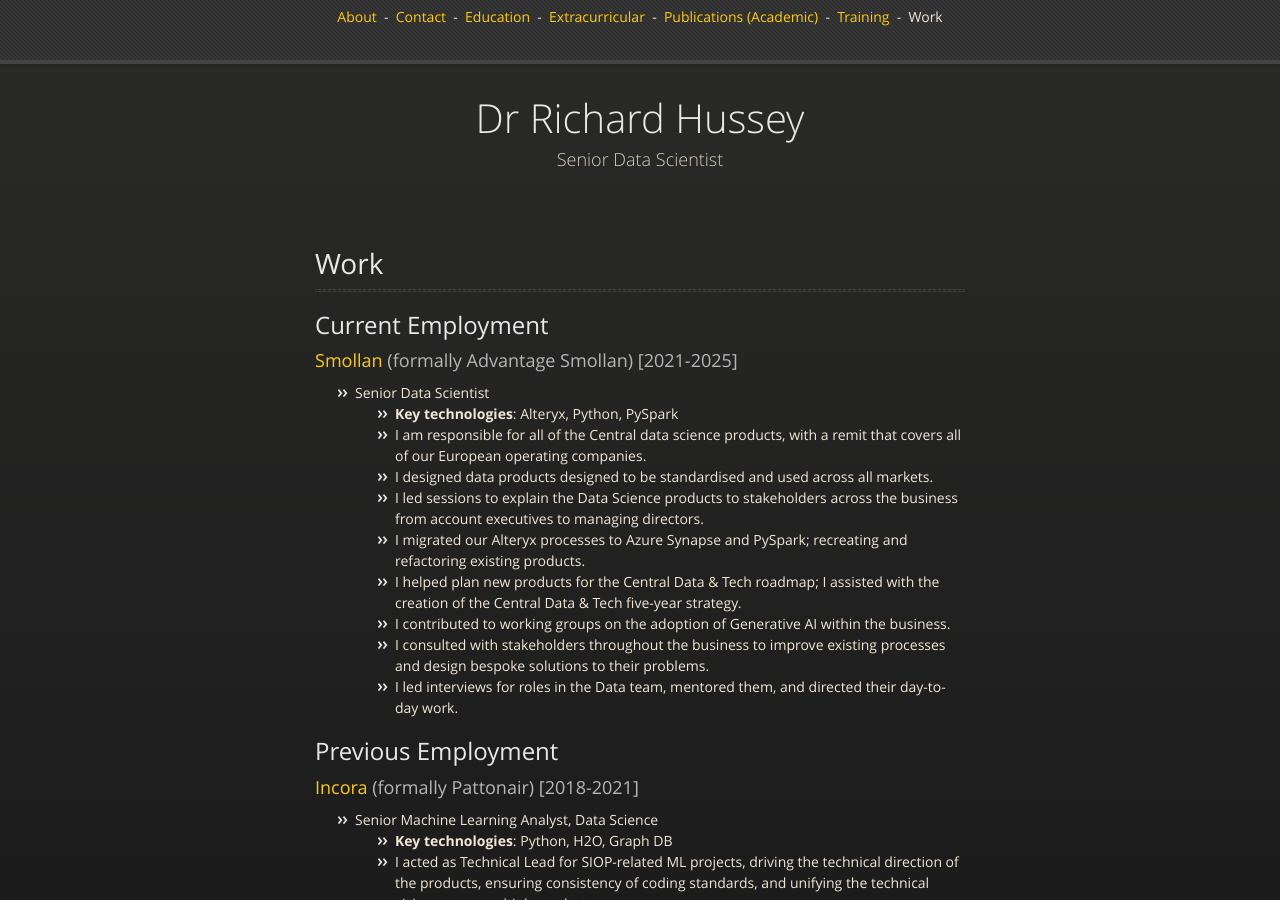
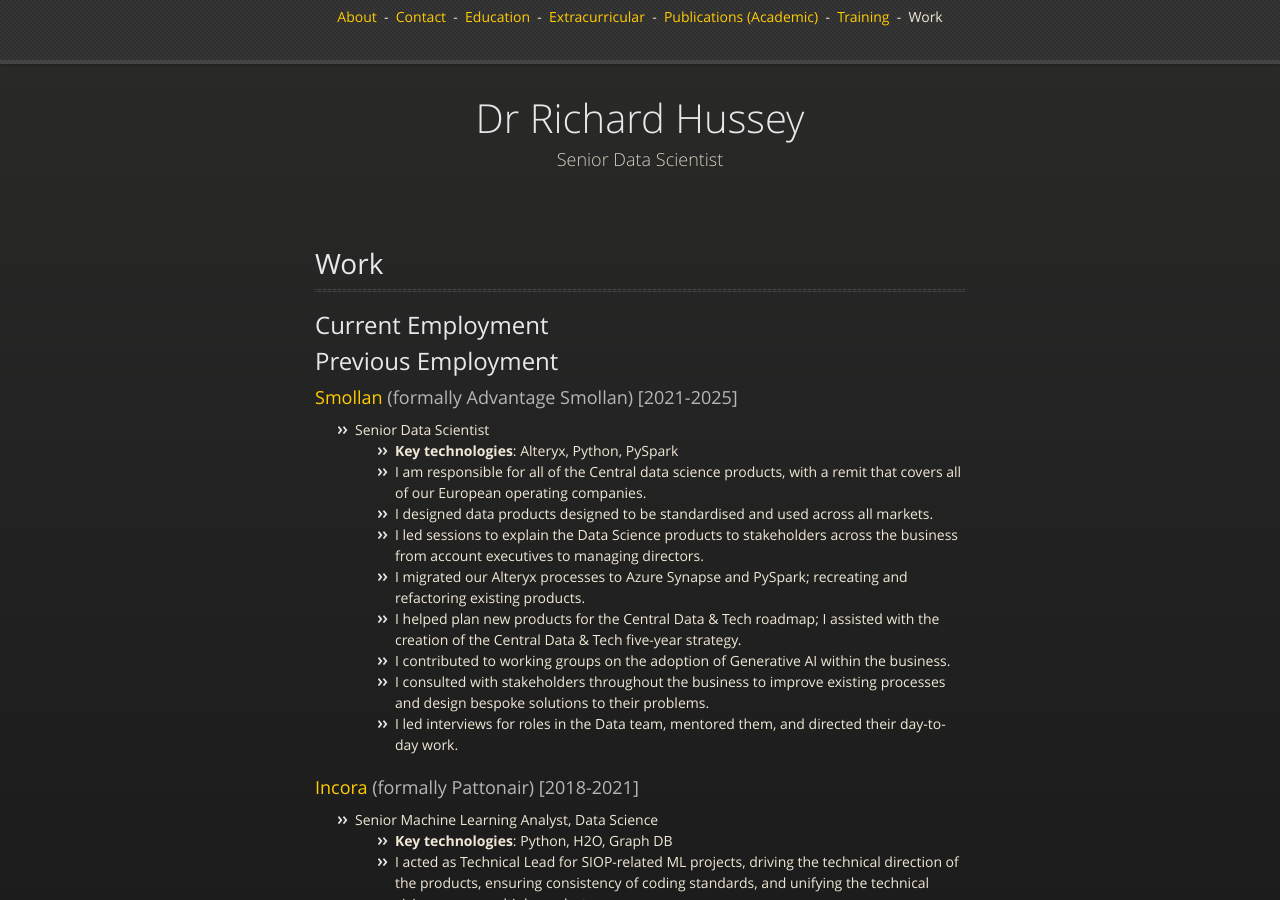
Before and after one commit to richardhussey/richardhussey.github.io, a Jekyll site: the page built from work.md, in a window 1280 px wide and 900 px high. Built offline with Jekyll 4.4.1, drawn with Linux system fonts in a browser that asks for light colours; part of the change alters nothing that is shown.

```diff
--- a/work.md
+++ b/work.md
@@ -4,6 +4,7 @@ title: Work
 ---
 
 ## Current Employment
+## Previous Employment
 ### [Smollan](https://smollan.com/transition/advantage-smollan-europe/) (formally Advantage Smollan) [2021-2025]
 + Senior Data Scientist
 	+ **Key technologies**: Alteryx, Python, PySpark
@@ -16,7 +17,6 @@ title: Work
 	+ I consulted with stakeholders throughout the business to improve existing processes and design bespoke solutions to their problems.
 	+ I led interviews for roles in the Data team, mentored them, and directed their day-to-day work.
 
-## Previous Employment
 ### [Incora](https://www.incora.com/) (formally Pattonair) [2018-2021]
 + Senior Machine Learning Analyst, Data Science
 	+ **Key technologies**: Python, H2O, Graph DB
```
